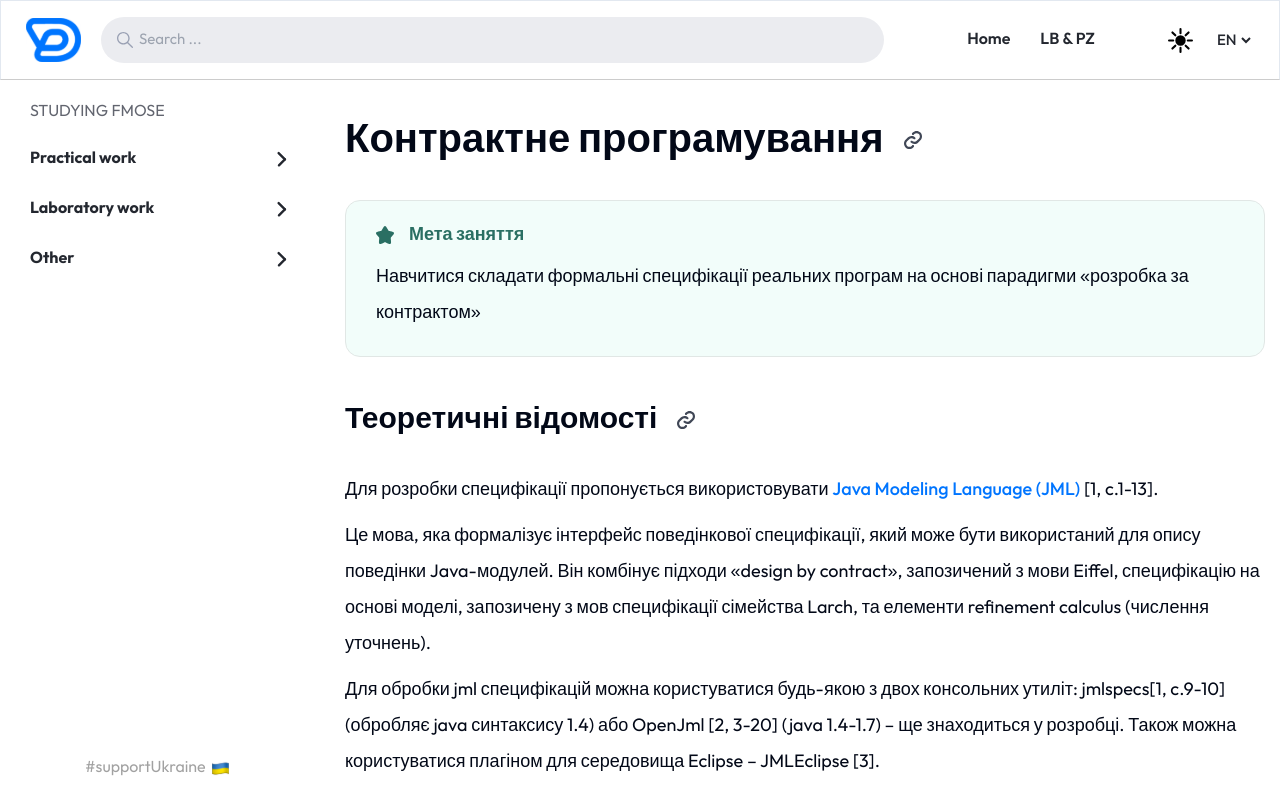
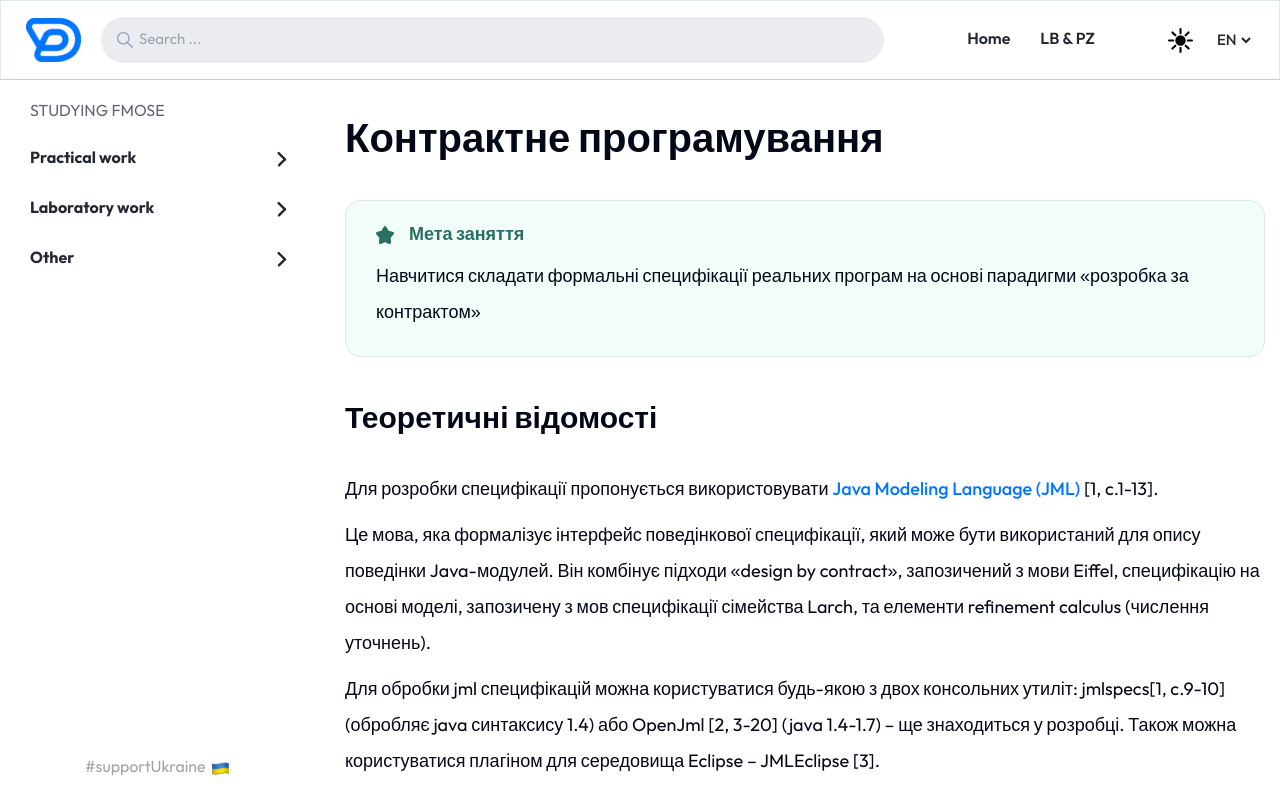
Before and after one commit to VladimirKorobeinyk564/nure-fimpz, a React (Vite) app: page /docs/lb/lb-1 in a window 1280 px wide. Built offline with nearby package versions, Linux system fonts and the light colour scheme.

Commit message:
Minor update

```diff
--- a/src/components/common/methodology-section/MethodologySection.tsx
+++ b/src/components/common/methodology-section/MethodologySection.tsx
@@ -1,6 +1,4 @@
 import React from "react";
-
-import copyLink from "@/assets/icons/common/copy-link.svg";
 
 interface MethodologySectionProps {
     title: string;
@@ -9,36 +7,13 @@ interface MethodologySectionProps {
     isFirstSection: boolean;
 }
 
-const MethodologySection = (props: Readonly<MethodologySectionProps>) => {
-    const { title, children, id, isFirstSection } = props;
-
-    function copyLinkToClipboard(): void {
-        const currentURL = window.location.href;
-
-        navigator.clipboard.writeText(currentURL + `#${id}`)
-            .then(() => {
-                console.log('URL copied to clipboard:', currentURL);
-                // You can add a notification or any other feedback here upon successful copy
-            })
-            .catch((err) => {
-                console.error('Failed to copy URL to clipboard:', err);
-                // Handle error, show user a message, etc.
-            });
-    }
-
+const MethodologySection = (props: MethodologySectionProps) => {
+    const {title, children, id, isFirstSection} = props;
     return (
         <div id={id}>
-            <div className="flex mb-[30px] items-center">
-                {isFirstSection ?
-                    <h3 className={"text-[40px] font-bold"}>{title}</h3>
-                    : <h4 className={"text-[30px] font-bold"}>{title}</h4>}
-                <button
-                    className={'ml-[14px] w-[30px] p-[6px] h-[30px] cursor-pointer rounded-[6px] hover:bg-[rgba(64,71,86,0.1)]'}
-                    onClick={copyLinkToClipboard}
-                >
-                    <img src={copyLink} alt="Copy link"/>
-                </button>
-            </div>
+            {isFirstSection ?
+                <h3 className={"text-[40px] font-bold mb-[30px]"}>{title}</h3>
+                : <h4 className={"text-[30px] font-bold mb-[30px]"}>{title}</h4>}
             <div className={"text-[18px] leading-[36px]"}>
                 {children}
             </div>
```
